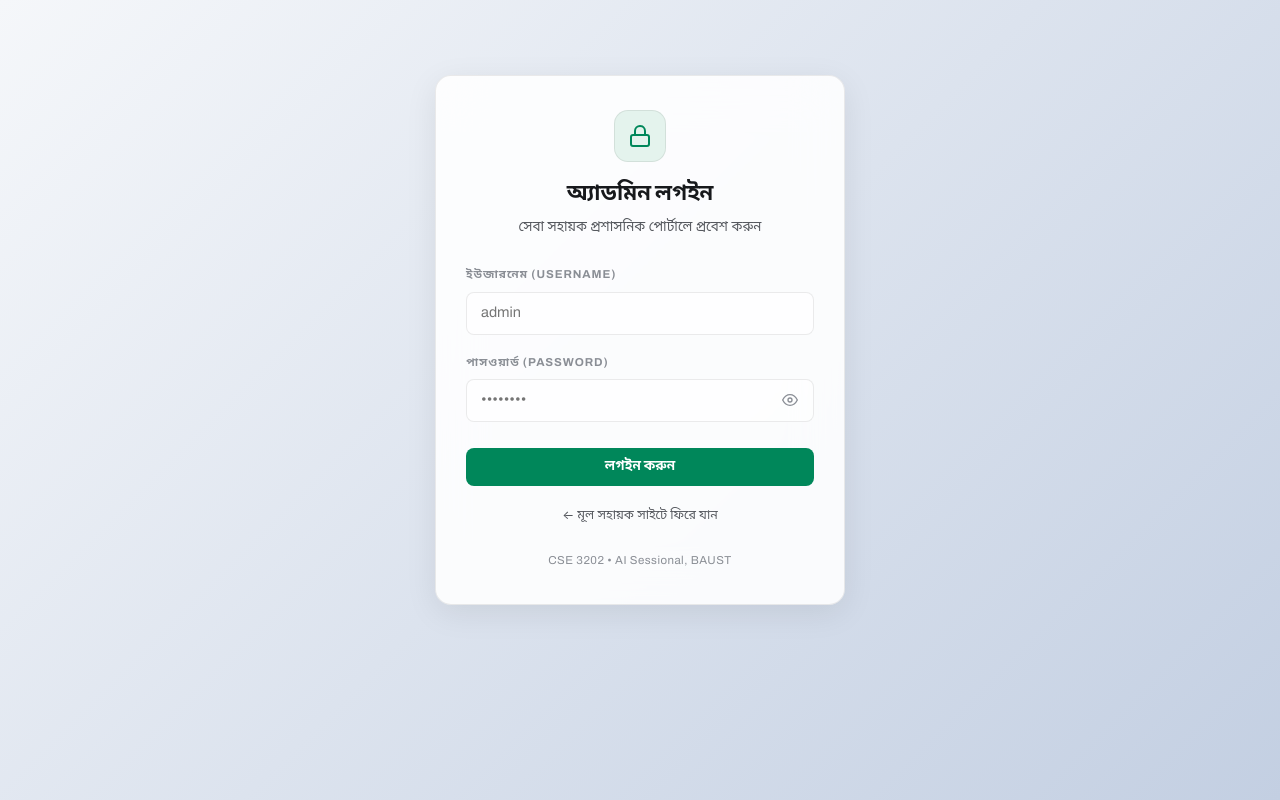
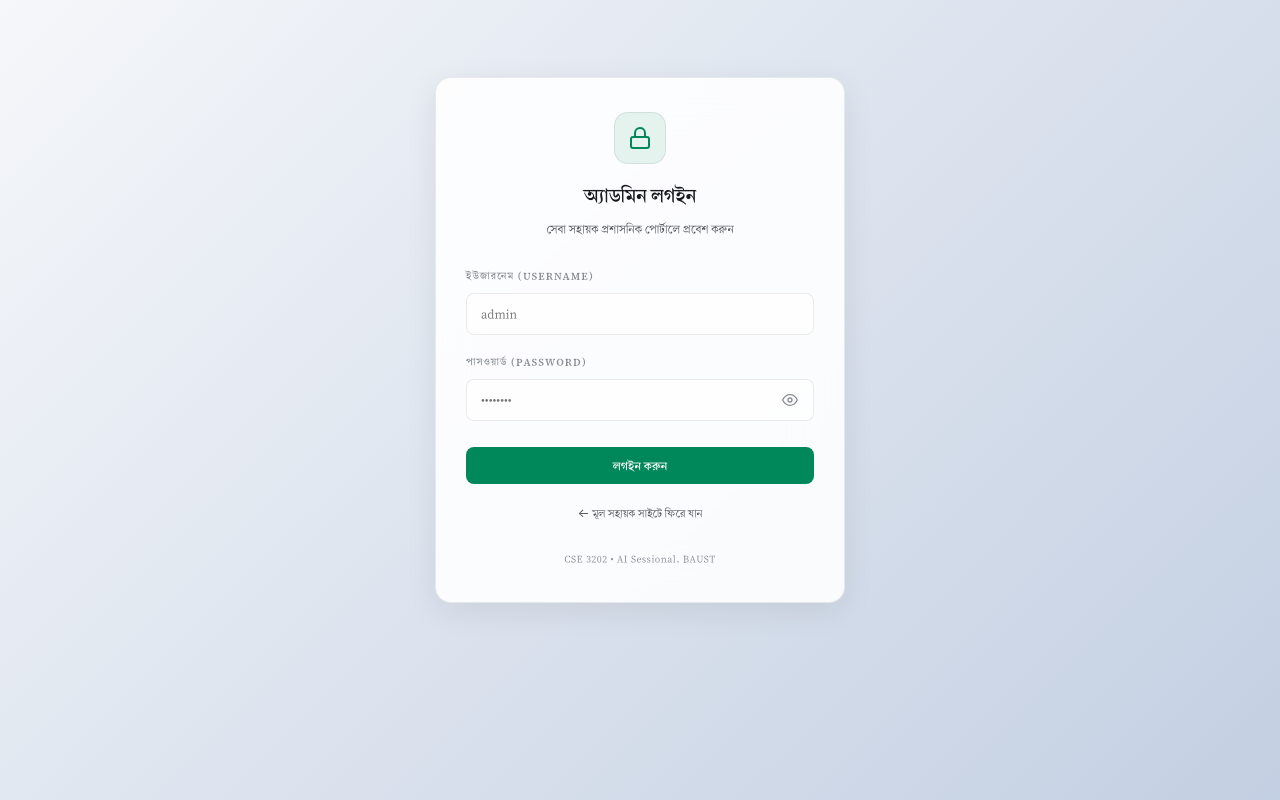
Before and after one commit to nabilmasrur/AI-Based-Government-Service-Guide-for-Bangladesh, a plain HTML site: page web/admin.html in a window 1280 px wide. Drawn offline with Linux system fonts and the light colour scheme.

Commit message:
feat(typography): convert full project typography to official Purno font from purno.app

```diff
--- a/data/passport.json
+++ b/data/passport.json
@@ -13,7 +13,7 @@
     "online_possible": true,
     "applies_when": {},
     "source_url": "https://www.epassport.gov.bd/",
-    "verified_on": "2026-11-15",
+    "verified_on": "2026-11-24",
     "keywords": [
       "documents",
       "কাগজ",
--- a/web/admin.html
+++ b/web/admin.html
@@ -6,6 +6,38 @@
 <title>সেবা সহায়ক — অ্যাডমিন পোর্টাল</title>
 <link rel="stylesheet" href="https://fonts.googleapis.com/css2?family=Archivo:wght@400;500;600;700&family=IBM+Plex+Mono:wght@400;500&family=Noto+Sans+Bengali:wght@400;500;600;700&display=swap">
 <style>
+@font-face {
+  font-family: 'Purno';
+  src: url('/fonts/Purno-Regular.ttf') format('truetype');
+  font-weight: 400;
+  font-style: normal;
+  font-display: swap;
+}
+
+@font-face {
+  font-family: 'Purno';
+  src: url('/fonts/Purno-Bold.ttf') format('truetype');
+  font-weight: 700;
+  font-style: normal;
+  font-display: swap;
+}
+
+@font-face {
+  font-family: 'Purno';
+  src: url('/fonts/Purno-Italic.ttf') format('truetype');
+  font-weight: 400;
+  font-style: italic;
+  font-display: swap;
+}
+
+@font-face {
+  font-family: 'Purno';
+  src: url('/fonts/Purno-BoldItalic.ttf') format('truetype');
+  font-weight: 700;
+  font-style: italic;
+  font-display: swap;
+}
+
 :root{
   --bg-gradient: linear-gradient(135deg, #f5f7fa 0%, #c3cfe2 100%);
   --surface: rgba(255, 255, 255, 0.88);
@@ -61,7 +93,7 @@ body{
   background: var(--bg-gradient);
   background-attachment: fixed;
   color: var(--ink);
-  font-family: "Noto Sans Bengali", Archivo, -apple-system, sans-serif;
+  font-family: 'Purno', -apple-system, sans-serif;
   font-size: 14.5px;
   line-height: 1.6;
 }
@@ -75,7 +107,7 @@ body{
 
 /* Typography */
 h1{
-  font-family: Archivo, "Noto Sans Bengali", sans-serif;
+  font-family: 'Purno', sans-serif;
   font-size: 26px;
   font-weight: 700;
   margin: 0 0 6px;
@@ -103,7 +135,7 @@ h1{
 /* Forms */
 label{
   display: block;
-  font-family: Archivo, "Noto Sans Bengali", sans-serif;
+  font-family: 'Purno', sans-serif;
   font-size: 11.5px;
   font-weight: 700;
   letter-spacing: 0.08em;
@@ -146,7 +178,7 @@ button, .btn{
   align-items: center;
   justify-content: center;
   gap: 8px;
-  font-family: Archivo, "Noto Sans Bengali", sans-serif;
+  font-family: 'Purno', sans-serif;
   font-size: 13.5px;
   font-weight: 600;
   padding: 10px 18px;
@@ -239,7 +271,7 @@ button[disabled]{
   box-shadow: inset 0 0 0 1px var(--hair);
 }
 .login-header h2{
-  font-family: Archivo, "Noto Sans Bengali", sans-serif;
+  font-family: 'Purno', sans-serif;
   font-size: 22px;
   font-weight: 700;
   margin: 0 0 6px;
@@ -255,7 +287,7 @@ button[disabled]{
   margin-top: 24px;
   font-size: 11.5px;
   color: var(--ink-3);
-  font-family: Archivo, sans-serif;
+  font-family: 'Purno', sans-serif;
   letter-spacing: 0.04em;
 }
 .toggle-pwd{
@@ -383,7 +415,7 @@ button[disabled]{
   box-shadow: var(--shadow-sm);
 }
 .draft h3{
-  font-family: Archivo, "Noto Sans Bengali", sans-serif;
+  font-family: 'Purno', sans-serif;
   font-size: 14px;
   margin: 0;
   padding: 12px 18px;
```
Also changed, not shown: web/index.html (+48 -16 lines), web/fonts/Purno-Bold.ttf (added), web/fonts/Purno-BoldItalic.ttf (added), web/fonts/Purno-Italic.ttf (added), web/fonts/Purno-Regular.ttf (added).
